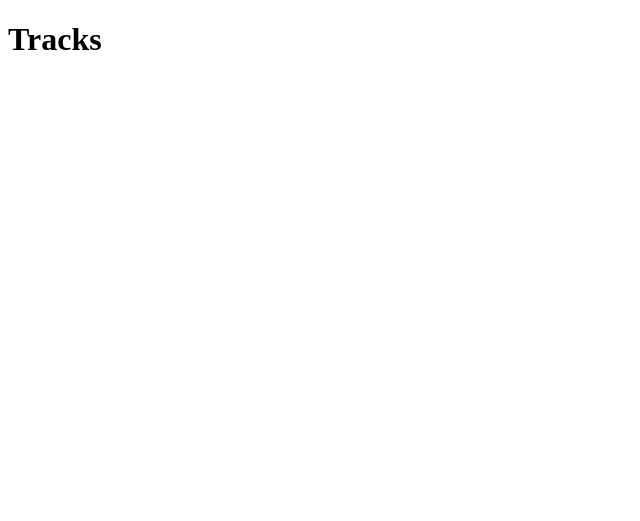
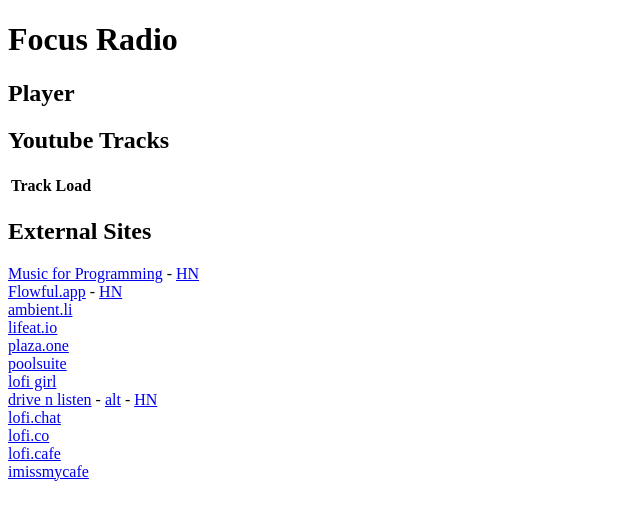
Before and after one commit to robert-cochran/tracks-nb-gh, a plain HTML site: page index.html in a window 1280 px wide. Shown: the whole page, without its empty margins (0-640 px from the left). Drawn offline with nearby package versions, Linux system fonts and the light colour scheme.

Commit message:
[nb] Edit: index.html

```diff
--- a/index.html
+++ b/index.html
@@ -1,9 +1,80 @@
 <!DOCTYPE html>
 <html>
-<body>
+    <head>
+        <script src='https://unpkg.com/react-player/dist/ReactPlayer.standalone.js'></script>
+    </head>
+    <body>
 
-    <h1>Tracks</h1>
+        <h1>Focus Radio</h1>
 
 
-</body>
+
+        <h2>Player</h2>
+        <div id="containerPlayer" title="" url=""></div>
+
+
+
+
+        <h2>Youtube Tracks</h2>
+        <table id="focusSongsTable">
+            <tr>
+              <th>Track</th>
+              <th>Load</th>
+            </tr>
+        </table>
+
+
+
+
+        <h2>External Sites</h2>
+        <a href="https://musicforprogramming.net/latest/">Music for Programming</a> -
+        <a href="https://news.ycombinator.com/item?id=32009440">HN</a>
+        <br>
+
+        <a href="https://flowful.app">Flowful.app</a> -
+        <a href="https://news.ycombinator.com/item?id=32149989">HN</a>
+        <br>
+
+        <a href="https://ambient.li">ambient.li</a>
+        <br>
+
+        <a href="https://lifeat.io">lifeat.io</a>
+        <br>
+
+        <a href="https://plaza.one/">plaza.one</a>
+        <br>
+
+        <a href="https://poolsuite.net/">poolsuite</a>
+        <br>
+
+        <a href="https://lofimusic.app/lofigirl">lofi girl</a>
+        <br>
+
+        <a href="https://drivenlisten.com/#">drive n listen</a> -
+        <a href="https://driveandlisten.herokuapp.com/">alt</a> -
+        <a href="https://news.ycombinator.com/item?id=23543043">HN</a>
+        <br>
+
+        <a href="https://lofi.chat/">lofi.chat</a>
+        <br>
+
+        <a href="https://lofi.co/home">lofi.co</a>
+        <br>
+
+        <a href="https://www.lofi.cafe/">lofi.cafe</a>
+        <br>
+
+        <a href="https://imissmycafe.com/">imissmycafe</a>
+        <br>
+
+        <a href=""></a>
+        <br>
+
+        <a href=""></a>
+        <br>
+
+
+        <script src="./radio.js"></script>
+
+    </body>
 </html>
```
